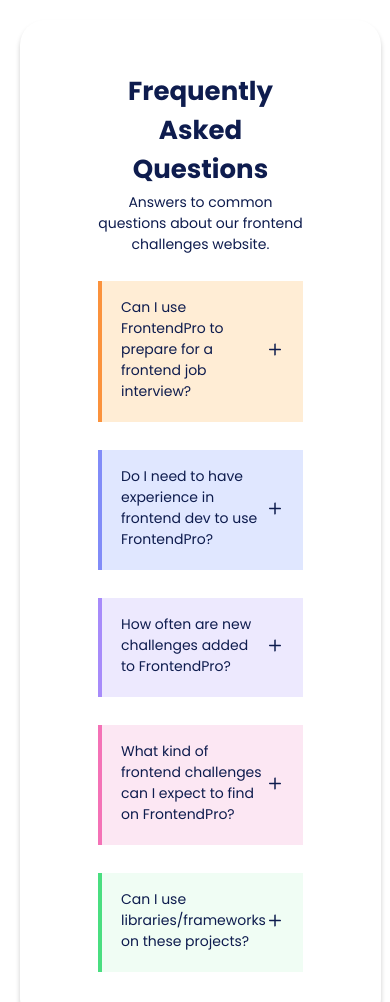
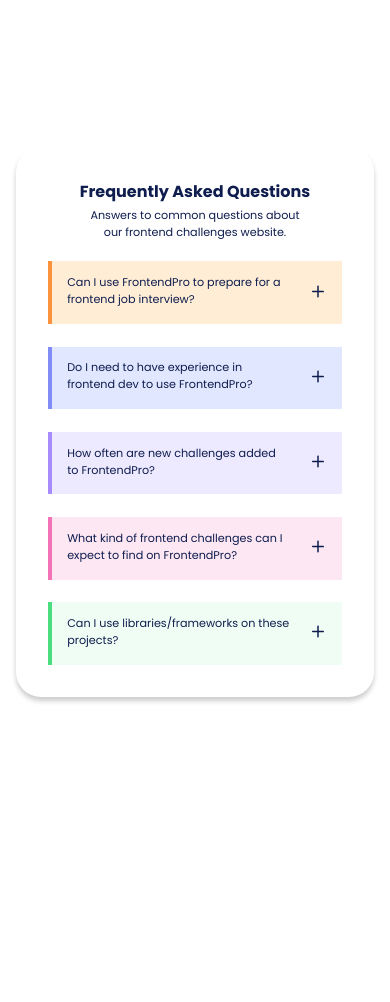
Before and after one commit to jc-ve/frontend-pro, a website: page projects/intermediate/accordion-component/index.html in a window 390 px wide. Shown: the top 1002 px of the page. After the commit the page ends 844 px from the top, so only its background shows below. Drawn offline with Linux system fonts and the light colour scheme.

Commit message:
fixed mobile responsiveness

```diff
--- a/projects/intermediate/accordion-component/style.css
+++ b/projects/intermediate/accordion-component/style.css
@@ -30,6 +30,18 @@
   font-size: 62.5%;
 }
 
+@media screen and (max-width: 46.875em) {
+  html {
+    font-size: 56.25%;
+  }
+}
+
+@media screen and (max-width: 31.25em) {
+  html {
+    font-size: 50%;
+  }
+}
+
 body {
   box-sizing: border-box;
   font-family: "Poppins", sans-serif;
@@ -57,6 +69,12 @@
   font-size: 2.6rem;
 }
 
+@media screen and (max-width: 31.25em) {
+  .heading--primary {
+    font-size: 2rem;
+  }
+}
+
 /* FAQ */
 
 .faq {
@@ -64,6 +82,12 @@
   padding: 5.2rem 7.8rem;
   border-radius: 25px;
   box-shadow: 0 4px 5px rgba(0, 0, 0, 0.2);
+}
+
+@media screen and (max-width: 31.25em) {
+  .faq {
+    padding: 4rem;
+  }
 }
 
 .faq__header {
@@ -118,6 +142,7 @@
   display: flex;
   align-items: center;
   justify-content: space-between;
+  gap: 2.4rem;
   margin-bottom: 0.4rem;
 }
 
```
